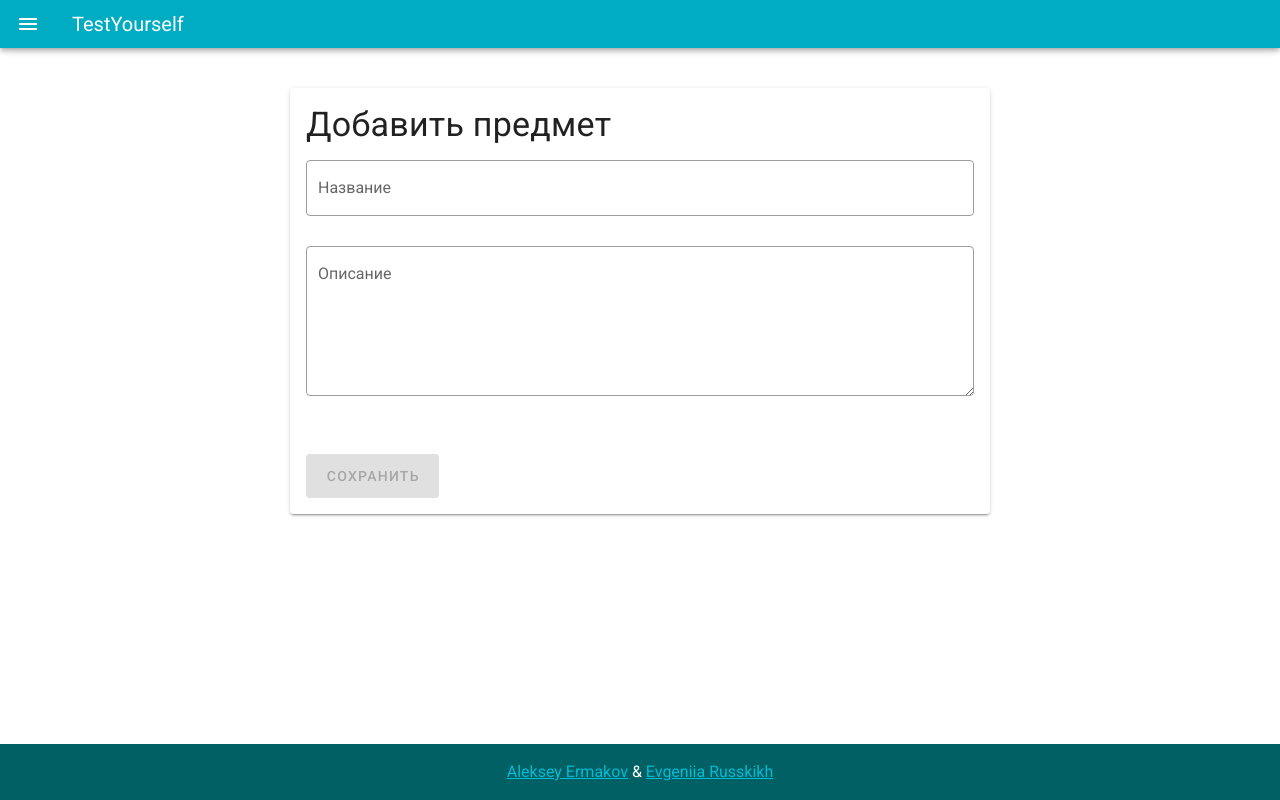
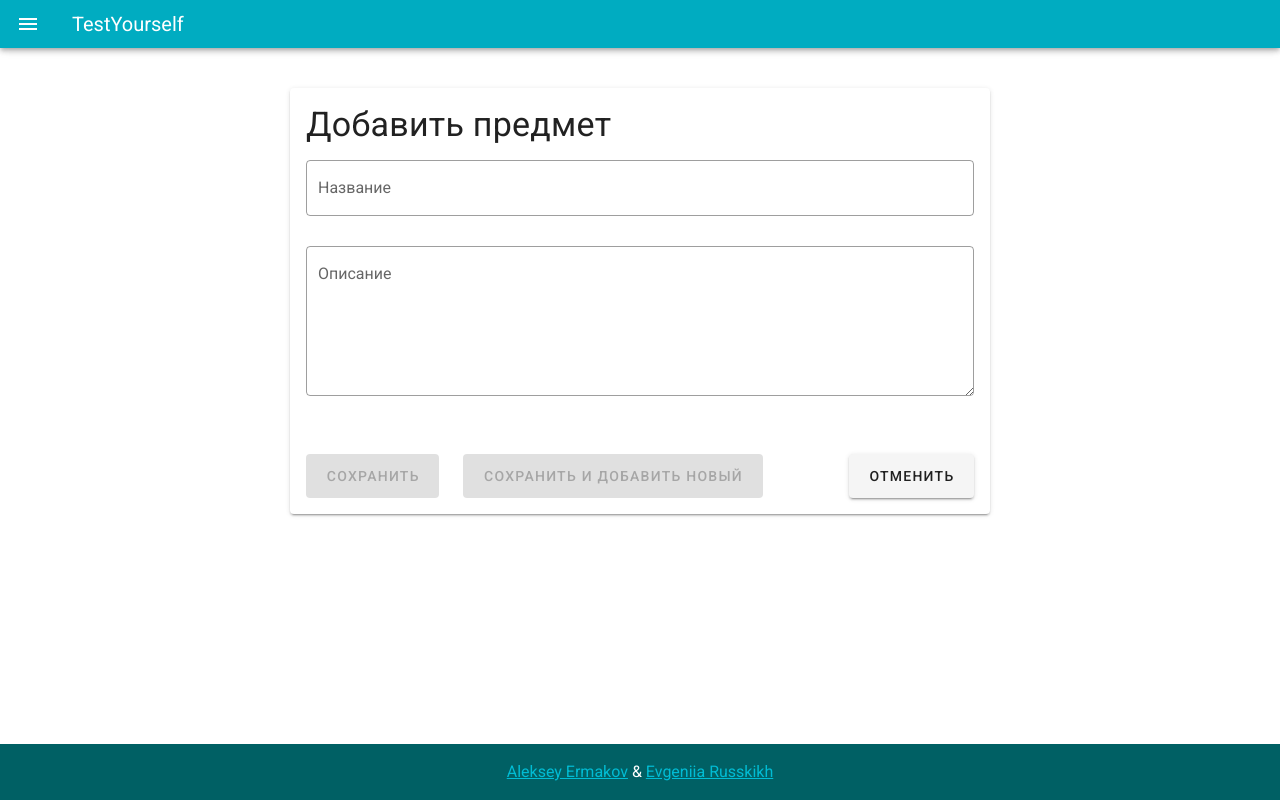
Before and after one commit to lexLaeda/TestYourself, a Vue app in the folder frontend/: page /add-subject in a window 1280 px wide. Built offline with nearby package versions, Linux system fonts and the light colour scheme.

Commit message:
one more and cancel

```diff
--- a/frontend/src/components/AddQuestion/AddQuestion.vue
+++ b/frontend/src/components/AddQuestion/AddQuestion.vue
@@ -3,6 +3,7 @@
     <v-card
       class="mx-auto"
       max-width="700"
+      ref="formWrap"
     >
       <v-card-title class="display-1">Добавить вопрос</v-card-title>
       <v-card-text>
@@ -137,15 +138,23 @@
           </v-card>
 
           <v-row class="mt-4">
-            <v-col cols="auto">
-              <v-btn large color="primary darken-2 white--text"
-               :disabled="!valid"
-               @click="send"
+            <v-col cols="12" sm="auto">
+              <v-btn large block color="primary darken-2 white--text"
+                     :disabled="!valid"
+                     @click="saveQuestion"
               >Сохранить</v-btn>
             </v-col>
-<!--            <v-col cols="auto" class="ml-auto">-->
-<!--              <v-btn large text>Отменить</v-btn>-->
-<!--            </v-col>-->
+            <v-col cols="12" sm="auto">
+              <v-btn large block color="primary darken-2 white--text"
+                     :disabled="!valid"
+                     @click="addNewQuestion"
+              >Сохранить и добавить новый</v-btn>
+            </v-col>
+            <v-col cols="12" sm="auto" class="ml-auto">
+              <v-btn large block
+                     @click="back"
+              >Отменить</v-btn>
+            </v-col>
           </v-row>
         </v-form>
       </v-card-text>
@@ -218,6 +227,10 @@
         }
       },
 
+      back() {
+        this.$router.go(-1);
+      },
+
       send() {
         this.$refs.form.validate();
         this.postData.answers = this.answers;
@@ -230,6 +243,17 @@
           .catch(function (error) {
             console.log(error);
           });
+      },
+
+      saveQuestion() {
+        this.send();
+        this.back();
+      },
+
+      addNewQuestion() {
+        this.send();
+        this.$refs.form.reset();
+        this.$vuetify.goTo(this.$refs.formWrap);
       }
     },
 
--- a/frontend/src/components/AddSubject/AddSubject.vue
+++ b/frontend/src/components/AddSubject/AddSubject.vue
@@ -3,6 +3,7 @@
     <v-card
         class="mx-auto"
         max-width="700"
+        ref="formWrap"
     >
       <v-card-title class="display-1">Добавить предмет</v-card-title>
       <v-card-text>
@@ -21,15 +22,27 @@
           <v-textarea
               v-model="postData.description"
               label="Описание"
+              :rules="[v => !!v || validText]"
               outlined
+              required
           ></v-textarea>
-
           <v-row class="mt-4">
-            <v-col cols="auto">
-              <v-btn large color="primary darken-2 white--text"
+            <v-col cols="12" sm="auto">
+              <v-btn large block color="primary darken-2 white--text"
                      :disabled="!valid"
-                     @click="sendSubject"
+                     @click="saveSubject"
               >Сохранить</v-btn>
+            </v-col>
+            <v-col cols="12" sm="auto">
+              <v-btn large block color="primary darken-2 white--text"
+                     :disabled="!valid"
+                     @click="addNewSubject"
+              >Сохранить и добавить новый</v-btn>
+            </v-col>
+            <v-col cols="12" sm="auto" class="ml-auto">
+              <v-btn large block
+                     @click="back"
+              >Отменить</v-btn>
             </v-col>
           </v-row>
         </v-form>
@@ -63,7 +76,21 @@
           .catch(function (error) {
             console.log(error);
           });
+      },
 
+      back() {
+        this.$router.go(-1);
+      },
+
+      saveSubject() {
+        this.sendSubject();
+        this.back();
+      },
+
+      addNewSubject() {
+        this.sendSubject();
+        this.$refs.form.reset();
+        this.$vuetify.goTo(this.$refs.formWrap);
       }
     }
   }
--- a/frontend/src/router.js
+++ b/frontend/src/router.js
@@ -26,7 +26,7 @@ export default new Router({
         {
             path: "/test-generator",
             name: "test-generator",
-            component: () => import("./components/TestGenerator/TestGenerator")
+            component: () => import("./components/Test/TestGenerator")
         },
         {
             path: "/subjects",
--- a/frontend/src/scss/main.scss
+++ b/frontend/src/scss/main.scss
@@ -12,4 +12,8 @@
   text-decoration: none;
 }
 
+.v-card__title {
+  word-break: normal;
+}
+
 @import "components/Test";
--- a/frontend/src/views/Home.vue
+++ b/frontend/src/views/Home.vue
@@ -7,7 +7,7 @@
 
 <script>
   import api from "../backend-api";
-  import TestGenerator from "../components/TestGenerator/TestGenerator";
+  import TestGenerator from "../components/Test/TestGenerator";
 
   export default {
     name: 'Home',
```
Also changed, not shown: frontend/src/components/Test/TestGenerator.vue (renamed from frontend/src/components/TestGenerator/TestGenerator.vue).
